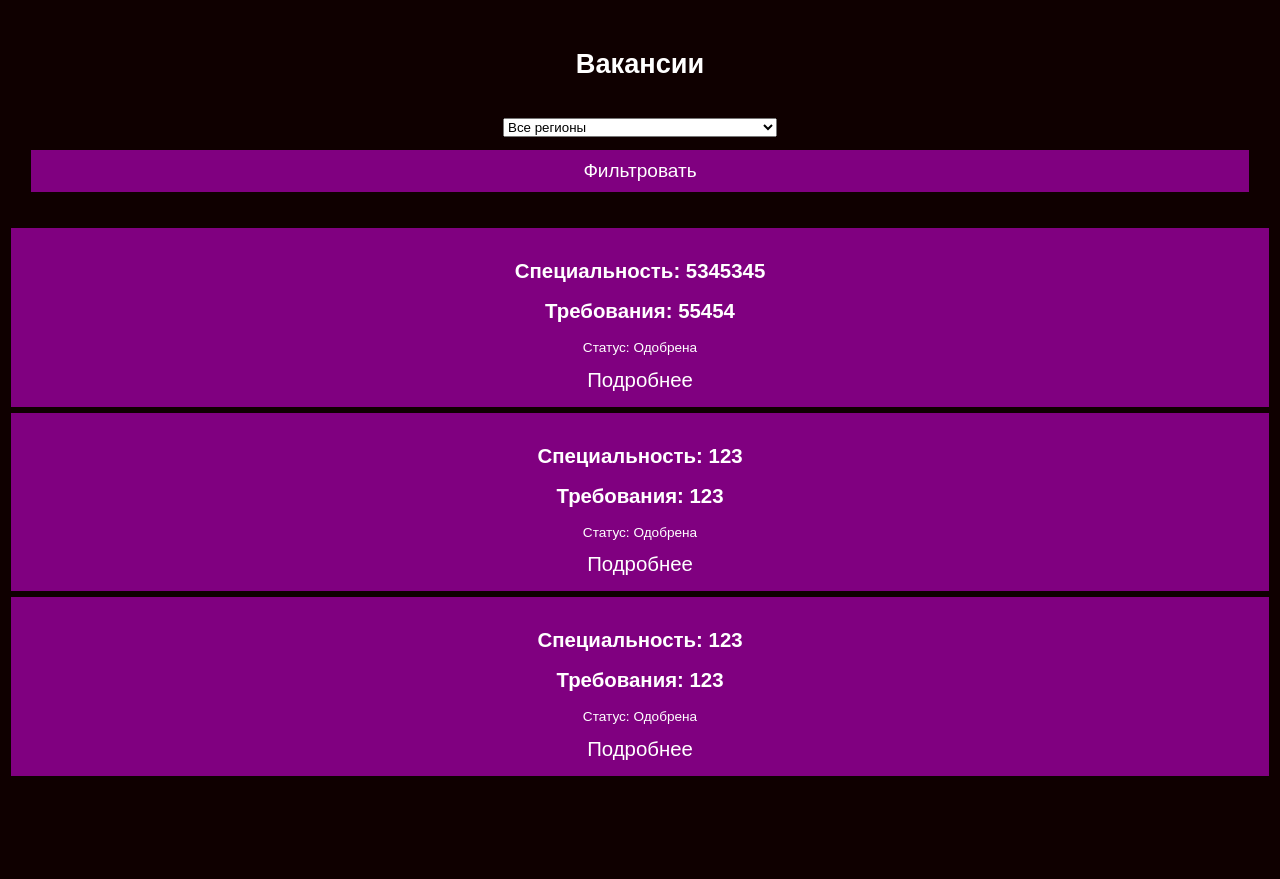
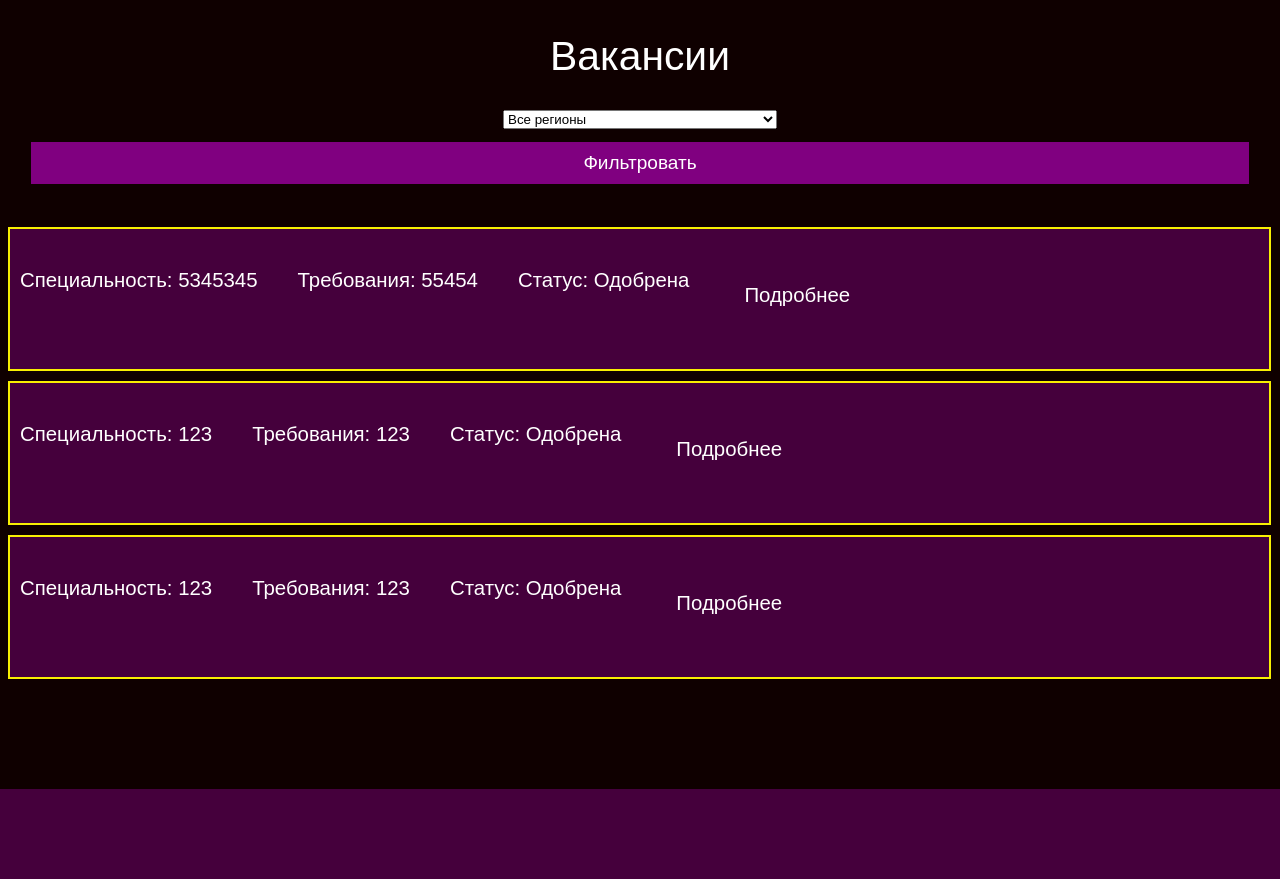
Before and after one commit to Belebeika/SDE_Project, a Flask app: page /jobs in a window 1280 px wide. Shown: the part 262-1141 px from the top of the page. After the commit the page ends 1051 px from the top, so only its background shows below. Run offline with Flask 3, Linux system fonts and the light colour scheme.

Commit message:
some_patch

```diff
--- a/static/styles.css
+++ b/static/styles.css
@@ -129,7 +129,6 @@ nav a {
     color: #fff;
     font-weight: lighter;
     font-size: 24px;
-    transition: color 0.3s ease-in-out;
 }
 
 nav a:hover {
@@ -271,3 +270,83 @@ main {
     font-weight : lighter;
     font-size : 250%;
 }
+
+.for_other_buttons {
+    width: 30%;
+    background: #800080;
+    color: #fff;
+    cursor: pointer;
+    transition: background-color 0.3s ease-in-out;
+    border: medium solid #0f0000;
+    font-size : 140%;
+    padding-top: 20px;
+    padding-bottom: 20px;
+    margin-top: 20px;
+}
+.for_other_buttons:hover {
+    background : #f8ef02;
+}
+
+.microbutton {
+    width: 10%;
+    background: #800080;
+    color: #fff;
+    cursor: pointer;
+    transition: background-color 0.3s ease-in-out;
+    border: medium solid #0f0000;
+    font-size : 90%;
+}
+.microbutton {
+    background : #f8ef02;
+}
+
+.job_creation_logo {
+    margin-top: 15px;
+    color: #f8ef02;
+    font-size : 140%;
+    font-family: "century gothic", sans-serif;
+}
+
+.job_creation_logo2 {
+    margin-top: 3px;
+    margin-bottom: 10px;
+    color: #ffffff;
+    font-size : 300%;
+    font-family: "century gothic", sans-serif;
+    font-weight : lighter;
+}
+
+.job_plate {
+    background: #45003c;
+    padding : 10px;
+    width: 98%;
+    height: 120px;
+    background-repeat: no-repeat;
+    overflow: hidden;
+    border: 2px solid #f8ef02;
+    margin-bottom: 10px;
+    margin-top: 10px;
+
+}
+
+.job_img {
+    float:left; /* Выравнивание по левому краю */
+    margin: 5px 100px 0px 15px;
+    width: 110px;
+    height: 110px;
+    border: 2px solid #0f0000;
+}
+
+.job_content {
+    color: #ffffff;
+    font-size : 150%;
+    font-family: "century gothic", sans-serif;
+    font-weight : lighter;
+    float:left;
+    margin: 30px 40px 0px 0;
+
+}
+
+.job_content:hover {
+    color: #f8ef02;
+}
--- a/templates/create_job.html
+++ b/templates/create_job.html
@@ -29,6 +29,6 @@
     <label for="image_file">Job Image:</label>
     <input type="file" name="image_file" id="image_file" accept="image/*"><br>
 
-    <button type="submit" class = "lil">Create Job</button>
+    <button type="submit" class="for_other_buttons" >Create Job</button>
   </form>
 {% endblock %}
--- a/templates/jobs.html
+++ b/templates/jobs.html
@@ -3,11 +3,11 @@
 {% block title %}Главное меню{% endblock %}
 
 {% block content %}
-    <h1>Вакансии</h1>
+    <h1 class ="job_creation_logo2">Вакансии</h1>
 
     {% if current_user.is_authenticated %}
         {% if current_user.employer_status %}
-            <a href="{{ url_for('job.create_job') }}">Создать вакансию</a>
+            <a href="{{ url_for('job.create_job') }}" class="job_creation_logo">Создать вакансию</a>
         {% endif %}
         {% if current_user.is_admin %}
             <form method="GET" action="{{ url_for('CZN.jobs') }}">
@@ -41,24 +41,22 @@
     {% if jobs %}
         <ul>
             {% for job in jobs %}
-                <li class="job">
-                    <div class="job-container">
-                        <h2 class="float-left">Специальность: {{ job.title }}</h2>
-                        <h2 class="float-left"> Требования: {{ job.requirements }}</h2>
 
-                        {% if job.image_filename %}
-                            <img src="{{ url_for('static', filename='img/job_uploads/' + job.image_filename) }}" alt="{{ job.title }} Image">
-                        {% endif %}
-                       <p>Статус: {% if job.status==None %}В рассмотрении{% elif job.status %}Одобрена{% else %}Неодобрена{% endif %}</p>
+                <div class="job_plate">
+                     {% if job.image_filename %}
+                        <img src="{{ url_for('static', filename='img/job_uploads/' + job.image_filename) }}" alt="{{ job.title }} Image" class = "job_img">
+                    {% endif %}
+                    <h2 class="job_content">Специальность: {{ job.title }}</h2>
+                    <h2 class="job_content"> Требования: {{ job.requirements }}</h2>
+                   <h2 class="job_content">Статус: {% if job.status==None %}В рассмотрении{% elif job.status %}Одобрена{% else %}Неодобрена{% endif %}</h2>
 
-                        <a href="{{ url_for('job.show_job', job_id=job.id) }}">Подробнее</a>
+                    <a href="{{ url_for('job.show_job', job_id=job.id) }}" class = "job_content">Подробнее</a>
 
-                        {% if current_user.is_authenticated and job.user_id == current_user.id %}
-                            <a href="{{ url_for('job.edit_job', job_id=job.id) }}">Редактировать</a>
-                            <a href="{{ url_for('job.delete_job', job_id=job.id) }}">Удалить</a>
-                        {% endif %}
-                    </div>
-                </li>
+                    {% if current_user.is_authenticated and job.user_id == current_user.id %}
+                        <a href="{{ url_for('job.edit_job', job_id=job.id) }}" class="job_content">Редактировать </a>
+                        <a href="{{ url_for('job.delete_job', job_id=job.id) }}" class="job_content">Удалить</a>
+                    {% endif %}
+                </div>
             {% endfor %}
         </ul>
     {% else %}
```
Also changed, not shown: instance/SDE.db, static/img/job_uploads/03883390-0e53-42c4-bb81-1fc5b701d07emancluelesstpgetty.png (added), static/img/job_uploads/79354a53-08bb-48fe-9a0f-dd2dc4e0df81mancluelesstpgetty.png (added).
